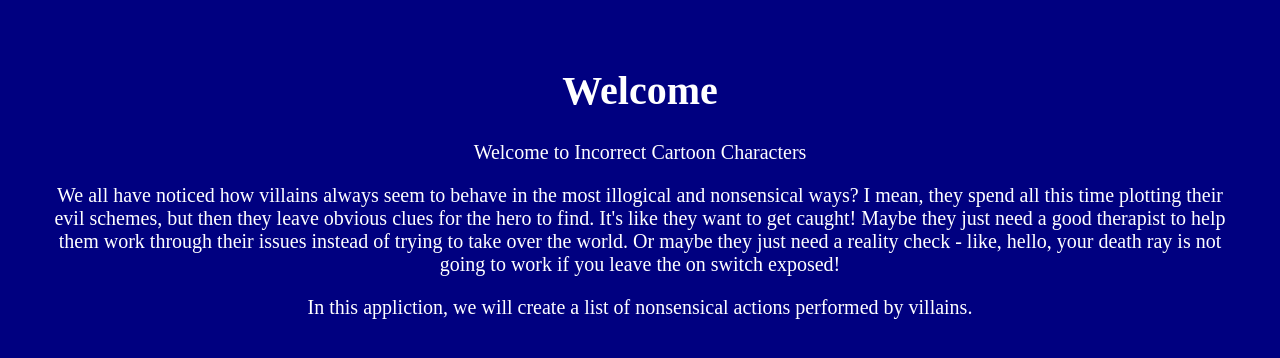
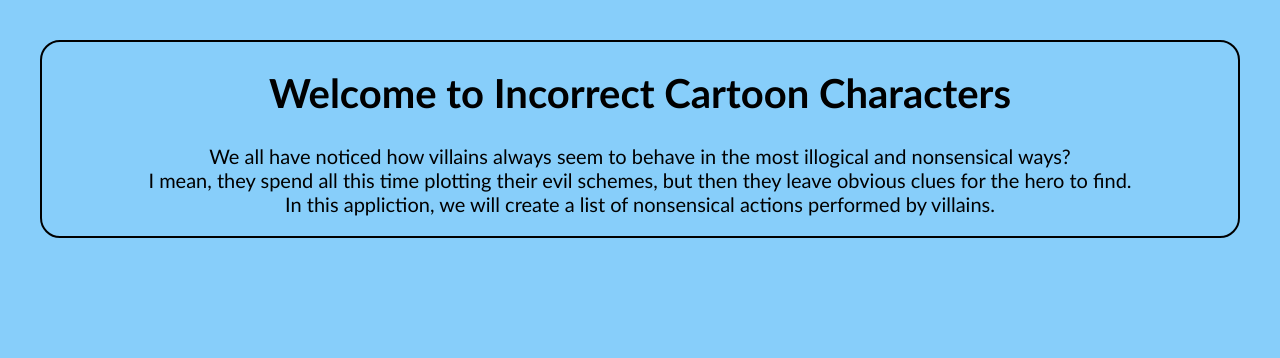
Before and after one commit to kalviumcommunity/S47_Incorrect_Cartoon_Chartacter, a React (Vite) app in the folder ICC_Frontend_React_App/: page / in a window 1280 px wide. Shown: the top 358 px of the page. Built offline with nearby package versions, Linux system fonts and the light colour scheme.

Commit message:
Updated css

```diff
--- a/ICC_Frontend_React_App/src/App.css
+++ b/ICC_Frontend_React_App/src/App.css
@@ -4,3 +4,7 @@
   padding: 2rem;
   text-align: center;
 }
+.HomePage{
+  border-radius: 20px;
+  border: 2px solid black;
+}
--- a/ICC_Frontend_React_App/src/App.jsx
+++ b/ICC_Frontend_React_App/src/App.jsx
@@ -4,7 +4,10 @@ function App() {
 
   return (
     <>
-      <Home/>
+    <div className='HomePage'>
+    <Home/>
+    </div>
+
     </>
   )
 }
--- a/ICC_Frontend_React_App/src/Pages/Home.css
+++ b/ICC_Frontend_React_App/src/Pages/Home.css
@@ -1,5 +1,5 @@
 body{
-    background-color: navy;
+    background-color: lightskyblue;
     font-size: 20px;
-    color: white;
+    font-family:'Trebuchet MS', 'Lucida Sans Unicode', 'Lucida Grande', 'Lucida Sans', Arial, sans-serif;
 }
--- a/ICC_Frontend_React_App/src/Pages/Home.jsx
+++ b/ICC_Frontend_React_App/src/Pages/Home.jsx
@@ -4,14 +4,11 @@ import './Home.css'
 function Home() {
     return (
         <>
-            <h1>Welcome</h1>
-            <p>Welcome to Incorrect Cartoon Characters</p>
-            <p>We all have noticed how villains always seem to behave in the most illogical and nonsensical ways?
+            <h1>Welcome to Incorrect Cartoon Characters</h1>
+            <p>We all have noticed how villains always seem to behave in the most illogical and nonsensical ways? <br />
                 I mean, they spend all this time plotting their evil schemes,
                 but then they leave obvious clues for the hero to find.
-                It's like they want to get caught! Maybe they just need a good therapist to help them work through their issues instead of trying to take over the world.
-                Or maybe they just need a reality check - like, hello, your death ray is not going to work if you leave the on switch exposed!</p>
-            <p>
+                <br />
                 In this appliction, we will create a list of nonsensical actions performed by villains.
             </p>
 
```
